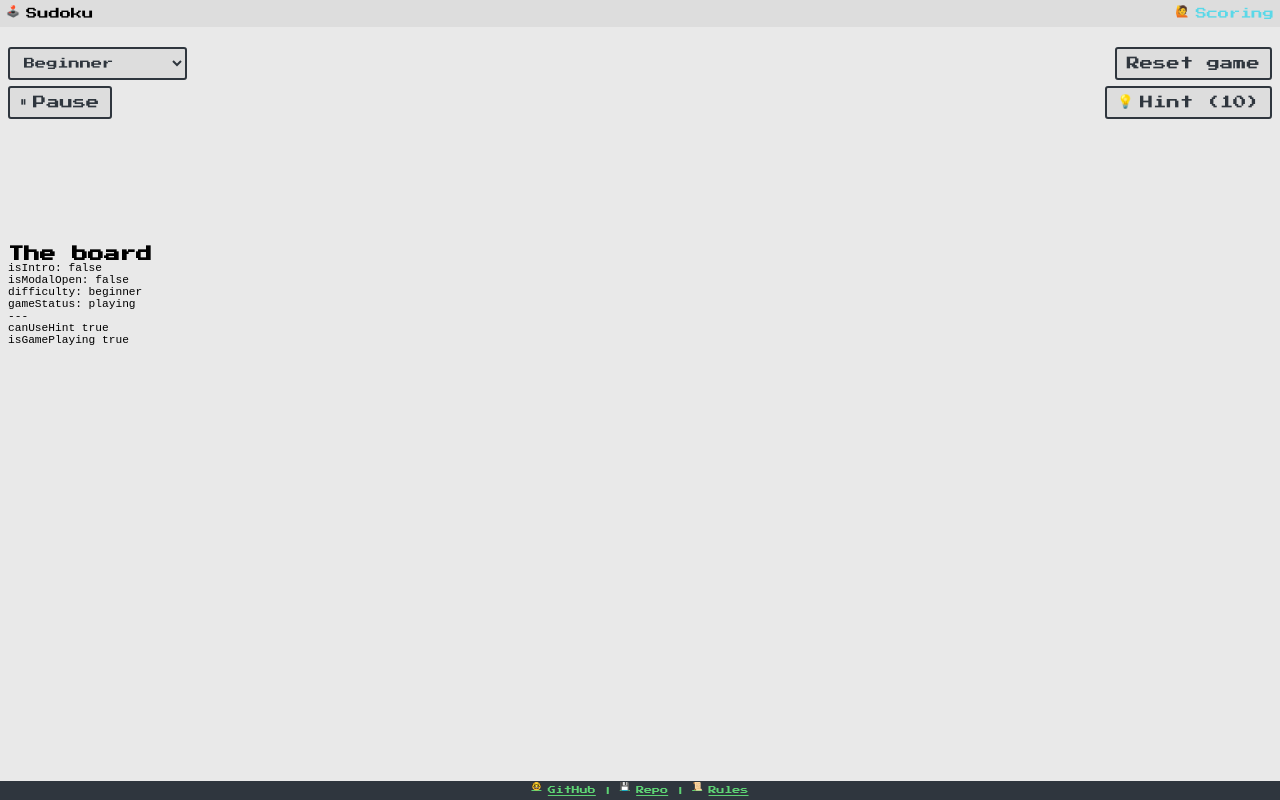
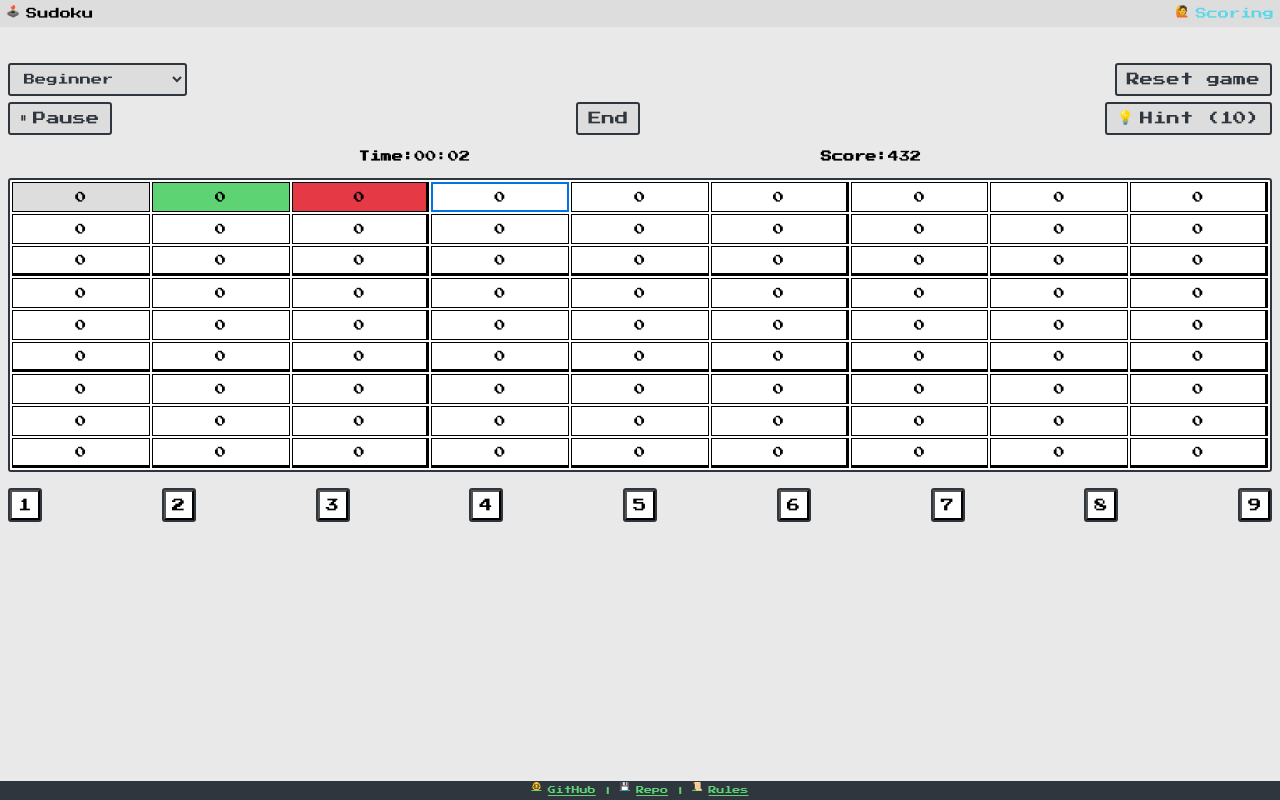
Before and after one commit to mikizuk/vue3-sudoku, a Vue app: page / in a window 1280 px wide. Both pictures are taken after a click on the button "Start". Built offline with nearby package versions, Linux system fonts and the light colour scheme.

Commit message:
Added board, more game controls and the digit sections

```diff
--- a/src/components/layout/GameControls.vue
+++ b/src/components/layout/GameControls.vue
@@ -13,9 +13,12 @@ const onTogglePause = () => {
 const onHintClick = () => {
   store.useHint()
 }
+const onEndGame = () => {
+  console.info('end game!')
+}
 </script>
 <template>
-  <div class="game-controls">
+  <div class="controls">
     <GameDifficulty />
     <RetroButton @click="onTogglePause">
       <EmojiText v-if="isGamePaused">
@@ -27,6 +30,7 @@ const onHintClick = () => {
         <template #text>Pause</template>
       </EmojiText>
     </RetroButton>
+    <RetroButton @click="onEndGame">End</RetroButton>
     <RetroButton @click="onHintClick">
       <EmojiText>
         <template #emoji>💡</template>
@@ -37,7 +41,7 @@ const onHintClick = () => {
 </template>
 
 <style lang="scss" scoped>
-.game-controls {
+.controls {
   // border: 1px solid red;
   display: flex;
   flex-wrap: wrap;
--- /dev/null
+++ b/src/components/layout/RecordsTable.vue
@@ -0,0 +1,20 @@
+<script setup lang="ts">
+import { useSudokuStore } from '@/stores/sudoku'
+import { storeToRefs } from 'pinia'
+
+const store = useSudokuStore()
+const { isIntro, isModalOpen, difficulty, gameStatus, board } = storeToRefs(store)
+</script>
+<template>
+  <h3 style="padding-top: 10%">The board</h3>
+
+  <!-- <pre style="font-family: 'Courier New', Courier, monospace">
+isIntro: {{ isIntro }}
+isModalOpen: {{ isModalOpen }}
+difficulty: {{ difficulty }}
+gameStatus: {{ gameStatus }}
+---
+  </pre> -->
+</template>
+
+<style scoped></style>
--- a/src/components/layout/TheBoard.vue
+++ b/src/components/layout/TheBoard.vue
@@ -1,22 +1,59 @@
 <script setup lang="ts">
 import { useSudokuStore } from '@/stores/sudoku'
 import { storeToRefs } from 'pinia'
+const store = useSudokuStore()
 
-const store = useSudokuStore()
-const { isIntro, isModalOpen, difficulty, gameStatus, canUseHint, isGamePlaying } = storeToRefs(store)
+const { board } = storeToRefs(store)
 </script>
+
 <template>
-  <h3 style="padding-top: 10%">The board</h3>
-
-  <pre style="font-family: 'Courier New', Courier, monospace">
-isIntro: {{ isIntro }}
-isModalOpen: {{ isModalOpen }}
-difficulty: {{ difficulty }}
-gameStatus: {{ gameStatus }}
----
-canUseHint {{ canUseHint }}
-isGamePlaying {{ isGamePlaying }}
-  </pre>
+  <table class="board">
+    <tr class="board__row" v-for="(row, rowIndex) in board" :key="rowIndex">
+      <td class="board__cell" v-for="(cell, cellIndex) in row" :key="cellIndex">{{ cell }}</td>
+    </tr>
+  </table>
 </template>
 
-<style scoped></style>
+<style scoped>
+.board {
+  background-color: var(--white);
+  border: 2px solid var(--charcoal-gray);
+  border-radius: 3px;
+
+  width: 100%;
+  /* max-width: 1200px; */
+
+  .board__row {
+    height: 30px;
+    width: 30px;
+    border: 1px solid;
+    text-align: center;
+  }
+  .board__cell {
+    height: 30px;
+    width: 30px;
+    border: 1px solid;
+    text-align: center;
+  }
+
+  .board__cell:nth-child(3n) {
+    border-right: solid;
+  }
+  .board__row:nth-child(3n) .board__cell {
+    border-bottom: solid;
+  }
+  /* Delete belowlater */
+  .board__row:nth-of-type(1) > .board__cell:nth-of-type(1) {
+    background-color: var(--soft-gray);
+  }
+  .board__row:nth-of-type(1) > .board__cell:nth-of-type(2) {
+    background-color: var(--mint-green);
+  }
+  .board__row:nth-of-type(1) > .board__cell:nth-of-type(3) {
+    background-color: var(--crimson-red);
+  }
+  .board__row:nth-of-type(1) > .board__cell:nth-of-type(4) {
+    border: 2px solid var(--royal-blue);
+  }
+}
+</style>
--- /dev/null
+++ b/src/components/layout/TheDigits.vue
@@ -0,0 +1,42 @@
+<script setup lang="ts">
+import { computed } from 'vue'
+
+const digits: number[] = [1, 2, 3, 4, 5, 6, 7, 8, 9]
+
+const availableDigits = computed(() =>
+  digits.map((digit) => {
+    return { value: digit, isAvailable: true }
+  }),
+)
+</script>
+<template>
+  <ul class="digits">
+    <li class="digits__item" v-for="digit in availableDigits" :key="digit.value">
+      <button>{{ digit.value }}</button>
+    </li>
+  </ul>
+</template>
+
+<style scoped>
+.digits {
+  list-style: none;
+  display: flex;
+  justify-content: space-between;
+  /* gap: 1rem; */
+
+  .digits__item {
+    border: 2px solid var(--charcoal-gray);
+    border-radius: 3px;
+    /* padding: 4px; */
+
+    button {
+      /* color: var(--royal-blue); */
+      background-color: var(--white);
+      /* border: 1px solid red; */
+      cursor: pointer;
+      height: 30px;
+      width: 30px;
+    }
+  }
+}
+</style>
--- /dev/null
+++ b/src/components/layout/TheResults.vue
@@ -0,0 +1,21 @@
+<script setup lang="ts">
+import { useSudokuStore } from '@/stores/sudoku'
+const store = useSudokuStore()
+import { storeToRefs } from 'pinia'
+const { formattedTime } = storeToRefs(store)
+</script>
+<template>
+  <div class="results">
+    <div>
+      <strong>Time:</strong><span>{{ formattedTime }}</span>
+    </div>
+    <div><strong>Score:</strong><span>432</span></div>
+  </div>
+</template>
+
+<style lang="scss" scoped>
+.results {
+  display: flex;
+  justify-content: space-evenly;
+}
+</style>
--- a/src/components/layout/TheSudoku.vue
+++ b/src/components/layout/TheSudoku.vue
@@ -3,15 +3,18 @@ import { onMounted } from 'vue'
 import { useSudokuStore } from '@/stores/sudoku'
 import { storeToRefs } from 'pinia'
 import TheIntro from '@/components/layout/TheIntro.vue'
-import TheBoard from '@/components/layout/TheBoard.vue'
 import ScoreRulesModal from '@/components/ui/ScoreRulesModal.vue'
 import GameControls from '@/components/layout/GameControls.vue'
+import TheResults from '@/components/layout/TheResults.vue'
+import TheBoard from '@/components/layout/TheBoard.vue'
+import TheDigits from '@/components/layout/TheDigits.vue'
+import RecordsTable from '@/components/layout/RecordsTable.vue'
 
 const store = useSudokuStore()
 const { isIntro } = storeToRefs(store)
 
 onMounted(() => {
-  console.info('mounted animate!')
+  // console.info('mounted animate!')
   store.showIntro()
 })
 </script>
@@ -22,20 +25,14 @@ onMounted(() => {
       <section v-if="isIntro" class="intro-section">
         <TheIntro />
       </section>
-      <section v-else-if="isIntro === false">
+      <section v-else-if="isIntro === false" class="game-section">
         <GameControls />
+        <TheResults />
+        <TheBoard />
+        <TheDigits />
+        <!-- <RecordsTable /> -->
       </section>
     </Transition>
-    <section>
-      <TheBoard />
-    </section>
-    <!--
-    <section>
-      <TheDigits />
-    </section>
-    <section>
-      <RecordsTable/>
-    </section> -->
 
     <ScoreRulesModal />
   </main>
@@ -44,14 +41,10 @@ onMounted(() => {
 <style lang="scss">
 main {
   flex: 1;
+  padding-top: 20px;
+  padding-inline: 8px;
+  // border: 1px solid green;
 
-  padding-block: 20px;
-  padding-inline: 8px;
-
-  .intro-section {
-    padding-top: 20%;
-    padding-bottom: 10%;
-  }
   // @media (min-width: 769px) {
   //   padding-block: 22%;
   //   padding-inline: 12px;
@@ -61,11 +54,25 @@ main {
   //   padding-block: 15%;
   //   padding-inline: 20px;
   // }
-}
-/* display: grid; */
-/* flex-direction: column;
+  /* display: grid; */
+  /* flex-direction: column;
   justify-content: center;
   align-items: center; */
+}
+
+.intro-section {
+  padding-top: 20%;
+  padding-bottom: 10%;
+}
+
+.game-section {
+  .controls,
+  .results,
+  .board {
+    margin-block: 1rem;
+    // border: 1px solid red;
+  }
+}
 
 .slide-enter-from,
 .slide-leave-to {
--- a/src/scss/_shared.scss
+++ b/src/scss/_shared.scss
@@ -1,4 +1,5 @@
 :root {
+  --white: #fff;
   --light-gray: #e9e9e9;
   --soft-gray: #dddddd;
   --charcoal-gray: #2f363e;
@@ -7,6 +8,7 @@
   --mint-green: #5ed374;
   --golden-yellow: #ffcf40;
   --teal-green: #11916b;
+  --crimson-red: #e63946;
 }
 
 *,
--- a/src/stores/sudoku.ts
+++ b/src/stores/sudoku.ts
@@ -1,3 +1,5 @@
+import { type Ref } from 'vue'
+import { useTimer } from '@/composables/useTimer'
 import { defineStore } from 'pinia'
 
 export const difficulties: Difficulty[] = ['testing', 'beginner', 'intermediate', 'hard', 'expert']
@@ -11,7 +13,10 @@ interface SudokuState {
   difficulty: Difficulty
   difficulties: Difficulty[]
   hintsRemaining: number
+  board: number[][]
+  gameTime: Ref<number, number>
 }
+const { elapsedTime, startTime, pauseTime, resetTime } = useTimer()
 
 export const useSudokuStore = defineStore('sudoku', {
   state: (): SudokuState => ({
@@ -21,6 +26,10 @@ export const useSudokuStore = defineStore('sudoku', {
     difficulty: 'beginner' as Difficulty,
     difficulties,
     hintsRemaining: 10,
+    board: Array(9)
+      .fill(null)
+      .map(() => Array(9).fill(0)),
+    gameTime: elapsedTime,
   }),
 
   getters: {
@@ -30,6 +39,13 @@ export const useSudokuStore = defineStore('sudoku', {
     canUseHint(): boolean {
       return this.hintsRemaining > 0
       // and selected cell is empty TODO:
+    },
+
+    formattedTime(): string {
+      const minutes = Math.floor(this.gameTime / 60)
+      const seconds = this.gameTime % 60
+
+      return `${minutes.toString().padStart(2, '0')}:${seconds.toString().padStart(2, '0')}`
     },
     isGamePlaying(): boolean {
       return this.gameStatus === 'playing'
@@ -52,7 +68,7 @@ export const useSudokuStore = defineStore('sudoku', {
     hideIntro() {
       this.isIntro = false
     },
-    // modal open
+    // modal
     toggleModal() {
       this.isModalOpen = !this.isModalOpen
     },
@@ -60,25 +76,31 @@ export const useSudokuStore = defineStore('sudoku', {
     setDifficulty(level: Difficulty) {
       this.difficulty = level
     },
-    // start & reset game
+    // game controls
     startGame() {
       this.hideIntro()
       this.changeGameStatus('playing')
+      startTime()
     },
     resetGame() {
-      console.info('reset!')
-      // reset whole game! // TODO:
-      // reset hintsRemaining // TODO:
+      // TODO: reset whole game! mind current difficulty, reset points
+      this.changeGameStatus('playing')
+      resetTime()
+      this.resetHintsNumber()
     },
-    //  pause game
     togglePause() {
       if (this.isGamePlaying) {
         this.gameStatus = 'paused'
+        pauseTime()
       } else if (this.isGamePaused) {
         this.gameStatus = 'playing'
+        startTime()
       }
     },
     // hints
+    resetHintsNumber() {
+      this.hintsRemaining = 10
+    },
     useHint() {
       if (!this.canUseHint || !this.isGamePlaying) return
 
```
